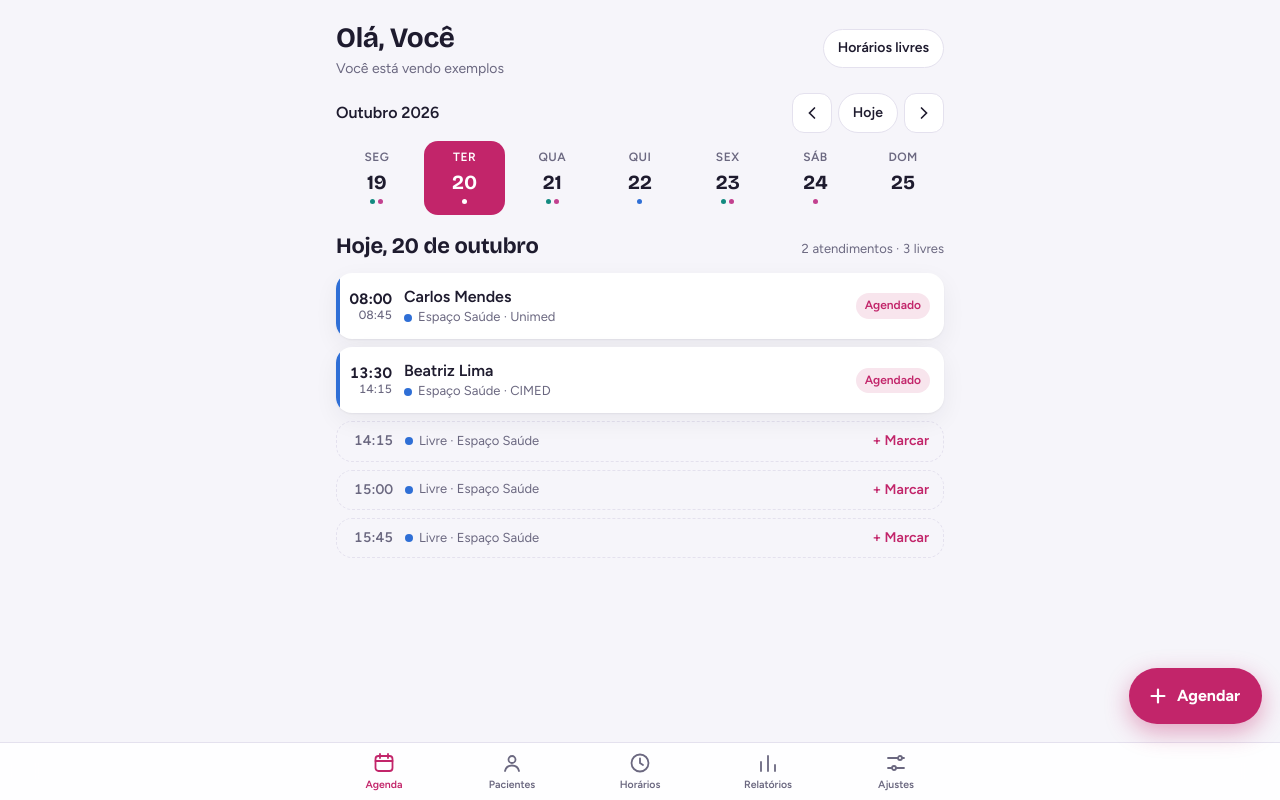
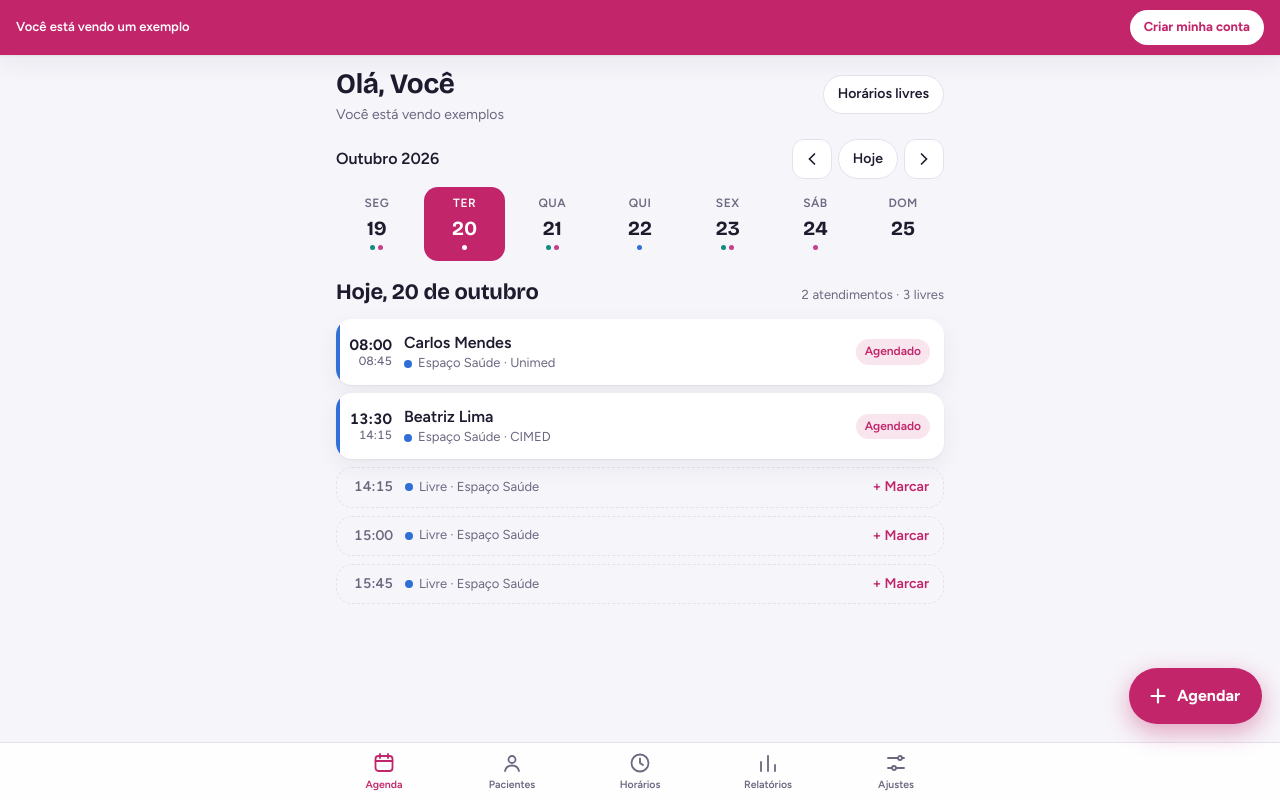
Before and after one commit to phmacieldev/minha-agenda, a website: page index.html in a window 1280 px wide. Both pictures are taken after a click on the button "Ver com exemplos primeiro". Drawn offline with nearby package versions, Linux system fonts and the light colour scheme.

Commit message:
Barra fixa "Criar minha conta" em todas as telas de exemplo
Fica fixa no topo, acima do conteúdo, em qualquer aba enquanto
S.demo é verdadeiro. O botão zera os dados de exemplo e volta para
a tela de criar conta, reaproveitando a mesma lógica do "Começar com
minha agenda" que já existia em Ajustes. Testado nas abas Agenda e
Relatórios e via Playwright.

```diff
--- a/index.html
+++ b/index.html
@@ -118,6 +118,12 @@ h1,h2,h3{font-family:var(--display);margin:0;text-wrap:balance;letter-spacing:-.
 .stat .v{font-family:var(--display);font-size:26px;font-weight:700;font-variant-numeric:tabular-nums}
 .bar{height:8px;border-radius:99px;background:var(--line);overflow:hidden;margin-top:8px}
 .bar i{display:block;height:100%;border-radius:99px;background:var(--pc)}
+
+/* Demo bar */
+.demobar{position:fixed;top:0;left:0;right:0;z-index:30;display:flex;align-items:center;justify-content:space-between;gap:10px;background:var(--accent);color:var(--accent-ink);box-shadow:var(--shadow);padding:10px max(16px,env(safe-area-inset-right,0px)) 10px max(16px,env(safe-area-inset-left,0px));padding-top:calc(env(safe-area-inset-top,0px) + 10px)}
+.demobar span{font-size:13px;font-weight:600;min-width:0;overflow:hidden;text-overflow:ellipsis;white-space:nowrap}
+.demobar button{border:0;border-radius:999px;padding:8px 14px;font-weight:700;font-size:13px;flex:none;background:var(--accent-ink);color:var(--accent)}
+body.has-demobar .wrap{padding-top:calc(env(safe-area-inset-top,0px) + 58px)}
 
 /* Tab bar */
 .tabs{position:fixed;left:0;right:0;bottom:0;z-index:20;background:color-mix(in srgb,var(--surface) 88%,transparent);backdrop-filter:blur(16px);-webkit-backdrop-filter:blur(16px);border-top:1px solid var(--line);padding-bottom:env(safe-area-inset-bottom,0px);padding-left:env(safe-area-inset-left,0px);padding-right:env(safe-area-inset-right,0px)}
@@ -260,6 +266,7 @@ pre.share{white-space:pre-wrap;background:var(--surface);border:1px solid var(--
 </style>
 </head>
 <body>
+<div class="demobar" id="demoBar" hidden><span>Você está vendo um exemplo</span><button id="demoCreate">Criar minha conta</button></div>
 <div class="wrap" id="app"></div>
 
 <nav class="tabs" id="tabs" hidden>
@@ -627,7 +634,9 @@ document.querySelectorAll('.tab').forEach(b=>b.onclick=()=>go(b.dataset.tab));
 $('#fab').onclick=()=>{if(ui.tab==='horarios')editException(null);else editAppt(null,{date:ui.sel})};
 
 function render(){
-  if(!S){onboarding();return}
+  if(!S){$('#demoBar').hidden=true;document.body.classList.remove('has-demobar');onboarding();return}
+  const demoBar=$('#demoBar');demoBar.hidden=!S.demo;document.body.classList.toggle('has-demobar',!!S.demo);
+  demoBar.querySelector('#demoCreate').onclick=()=>{S=null;try{localStorage.removeItem(KEY)}catch(e){}render()};
   $('#tabs').hidden=false;
   document.querySelectorAll('.tab').forEach(b=>b.classList.toggle('on',b.dataset.tab===ui.tab));
   $('#fab').hidden=!['agenda','pacientes','horarios'].includes(ui.tab);
```
